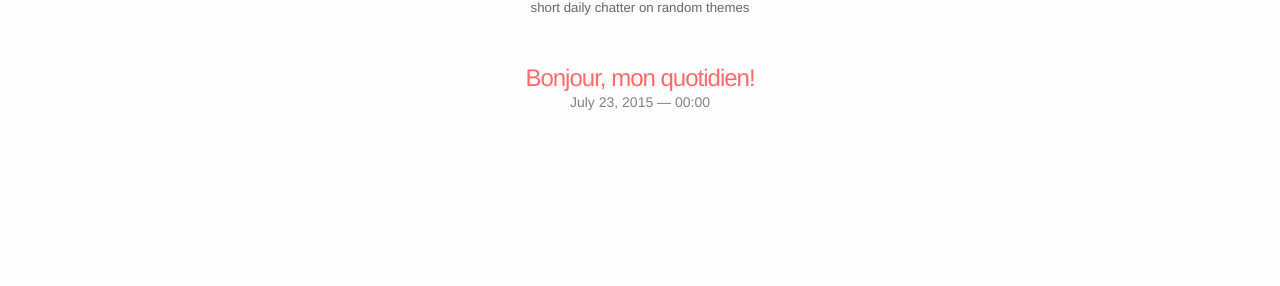
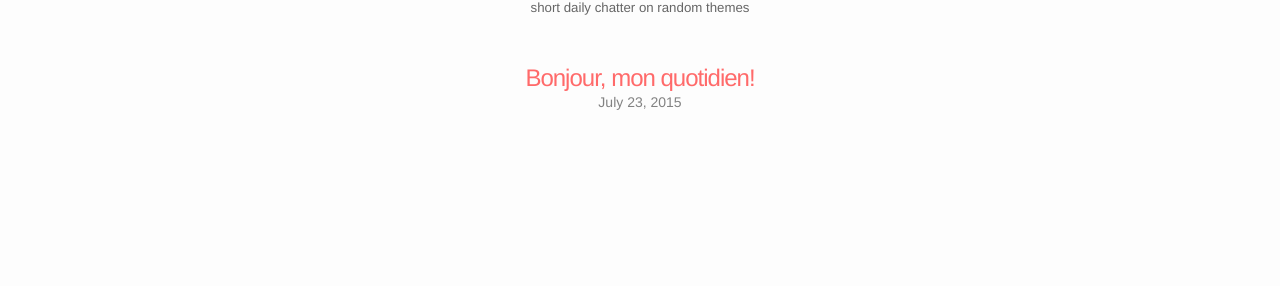
Before and after one commit to earlgreymacaron/earlgreymacaron-oldsitedraft, a Jekyll site: the page built from quotidien.md, in a window 1280 px wide. Shown: the part 146-432 px from the top of the page. Built offline with Jekyll 4.4.1, drawn with Linux system fonts in a browser that asks for light colours; nearby versions of some CDN libraries.

Commit message:
Update quotidien.md

```diff
--- a/quotidien.md
+++ b/quotidien.md
@@ -9,7 +9,7 @@ description: short daily chatter on random themes
 {% for poem in site.quotidien reversed %}
     <li>
         <h2><a class="poem-title" href="{{ poem.url | prepend: site.baseurl }}">{{ poem.title }}</a></h2>
-        <p class="post-meta">{{ poem.date | date: '%B %-d, %Y — %H:%M' }}</p>
+        <p class="post-meta">{{ poem.date | date: '%B %-d, %Y' }}</p>
       </li>
 {% endfor %}
 </ul>
```
